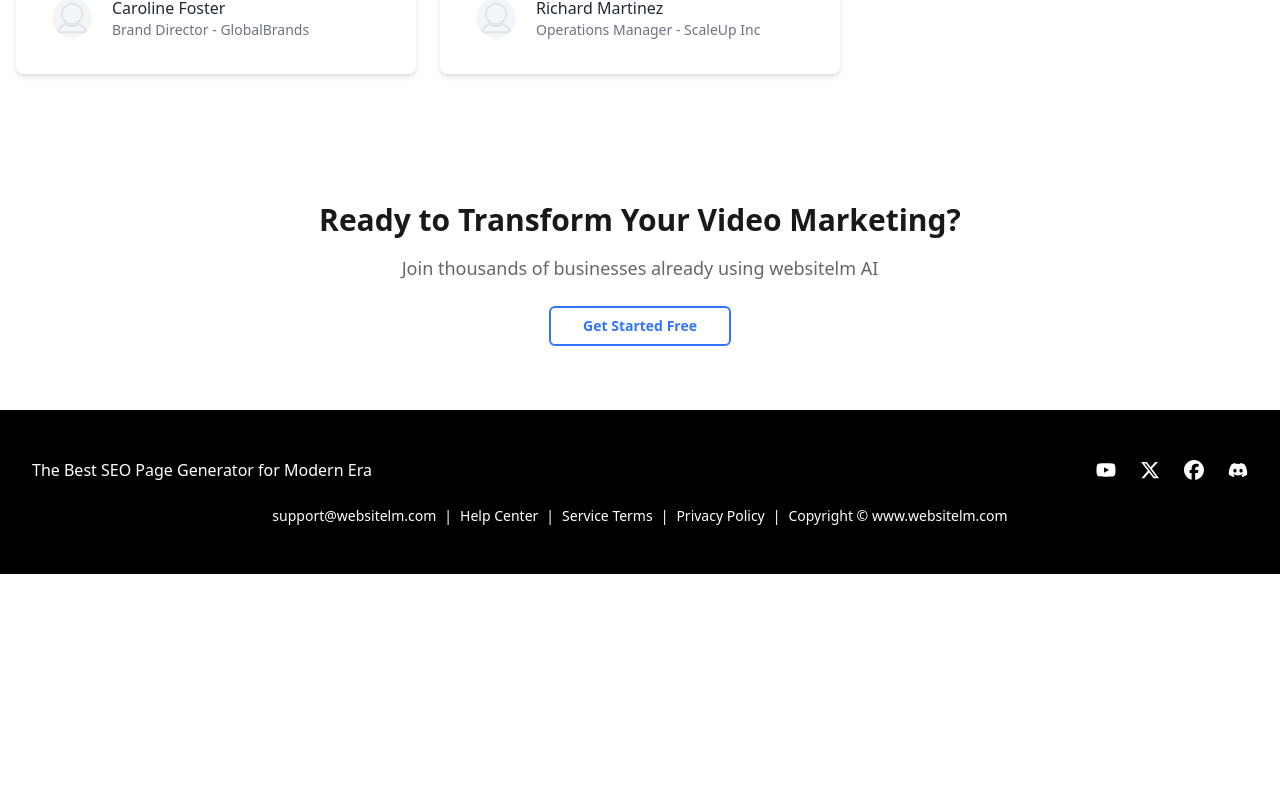
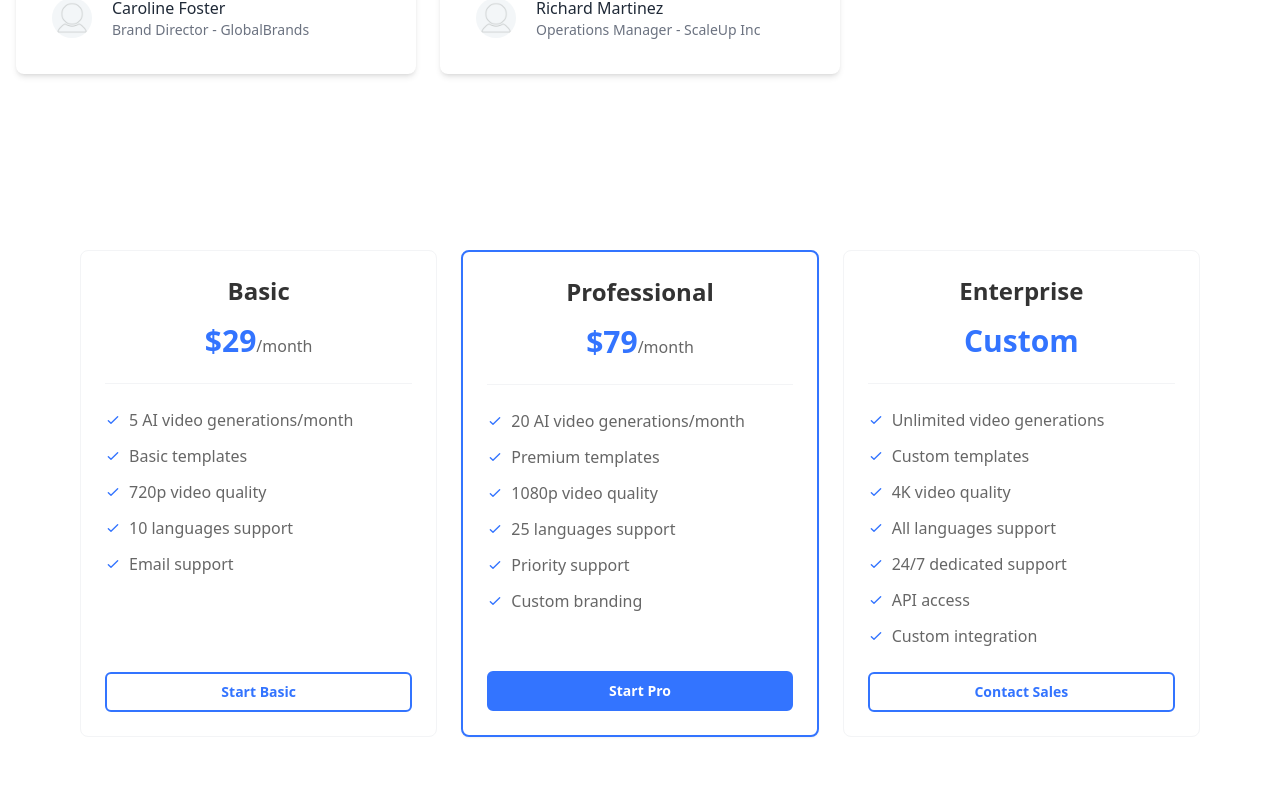
Before and after one commit to Joeyzzyy/websitelm-official, a Next.js app: page / in a window 1280 px wide. Shown: the part 9989-10800 px from the top of the page. Before the commit the page ends 10563 px from the top, so only its background shows below. Built offline with nearby package versions, Linux system fonts and the light colour scheme.

Commit message:
features added

```diff
--- a/src/components/HomePageClient.js
+++ b/src/components/HomePageClient.js
@@ -16,6 +16,7 @@ import UserReviews from './common/sections/user-reviews';
 import UserReviewsWithMovingCards from './common/sections/user-reviews-with-moving-cards';
 import UserReviewsWithSquareCards from './common/sections/user-reviews-with-square-cards';
 import CallToAction from './common/sections/call-to-action';
+import PricingWithThreeCards from './common/sections/pricing-with-three-cards';
 
 const defaultData = {
   HeroSectionWithVideo: {
@@ -480,6 +481,53 @@ const defaultData = {
     ]
   },
 
+  PricingWithThreeCards: {
+    bottomContent: {
+      planOne: {
+        name: 'Basic',
+        price: '$29',
+        discount: 'SAVE 20%',
+        buttonText: 'Start Basic',
+        features: [
+          '5 AI video generations/month',
+          'Basic templates',
+          '720p video quality',
+          '10 languages support',
+          'Email support'
+        ]
+      },
+      planTwo: {
+        name: 'Professional',
+        price: '$79',
+        discount: 'MOST POPULAR',
+        buttonText: 'Start Pro',
+        features: [
+          '20 AI video generations/month',
+          'Premium templates',
+          '1080p video quality',
+          '25 languages support',
+          'Priority support',
+          'Custom branding'
+        ]
+      },
+      planThree: {
+        name: 'Enterprise',
+        price: 'Custom',
+        discount: 'BEST VALUE',
+        buttonText: 'Contact Sales',
+        features: [
+          'Unlimited video generations',
+          'Custom templates',
+          '4K video quality',
+          'All languages support',
+          '24/7 dedicated support',
+          'API access',
+          'Custom integration'
+        ]
+      }
+    }
+  },
+
   CallToAction: {
     author: 'websitelm',
     title: 'Ready to Transform Your Video Marketing?',
@@ -513,6 +561,7 @@ export default function HomePageClient({ initialData }) {
       <UserReviews data={mockData.UserReviews} />
       <UserReviewsWithMovingCards data={mockData.UserReviewsWithMovingCards} />
       <UserReviewsWithSquareCards data={mockData.UserReviewsWithSquareCards} />
+      <PricingWithThreeCards data={mockData.PricingWithThreeCards} />
       <CallToAction data={mockData.CallToAction} />
     </main>
   );
--- a/src/components/common/sections/pricing-with-three-cards.js
+++ b/src/components/common/sections/pricing-with-three-cards.js
@@ -58,7 +58,7 @@ const PricingWithThreeCards = ({ data, author }) => {
           variant={author}
           href={getButtonLink()}
           className={`
-            inline-flex items-center px-6 h-10
+            inline-flex items-center justify-center px-6 h-10
             ${isHighlighted
               ? 'bg-[#3374FF] text-white hover:bg-[#3374FF]/90'
               : 'border-2 border-[#3374FF] text-[#3374FF] hover:bg-[#3374FF] hover:text-white'
```
